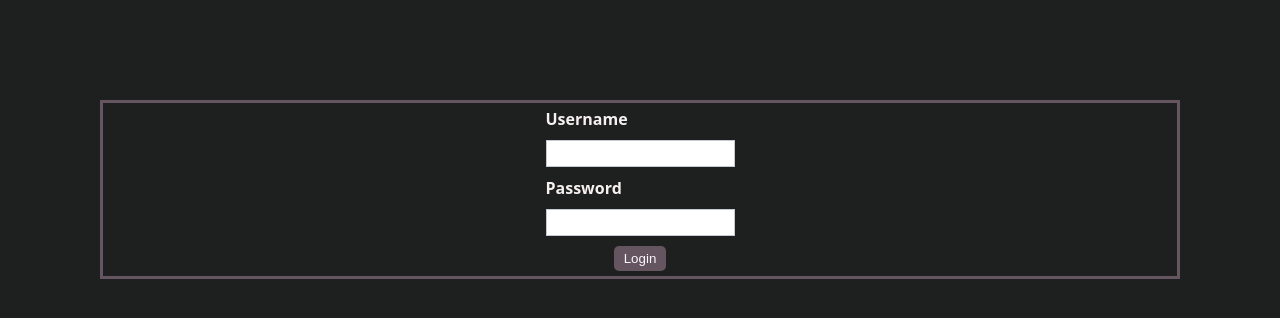
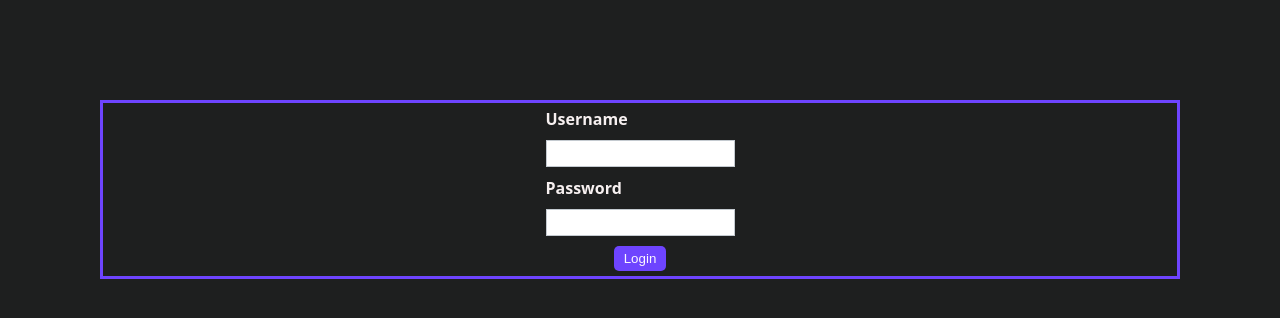
Before and after one commit to chrisrbentley/blog-cms, a React (Vite) app: page /login in a window 1280 px wide. Shown: the top 318 px of the page. Built offline with nearby package versions, Linux system fonts and the light colour scheme.

Commit message:
Updated login component styles

```diff
--- a/src/components/Login.module.css
+++ b/src/components/Login.module.css
@@ -1,5 +1,5 @@
 .card {
-	border: solid 3px #655560;
+	border: solid 3px #6e44ff;
 	padding: 5px;
 	margin: 100px;
 }
@@ -27,7 +27,7 @@
 }
 
 .submit {
-	background-color: #655560;
+	background-color: #6e44ff;
 	color: #fcf7ff;
 	border: none;
 	padding: 5px 10px;
```
